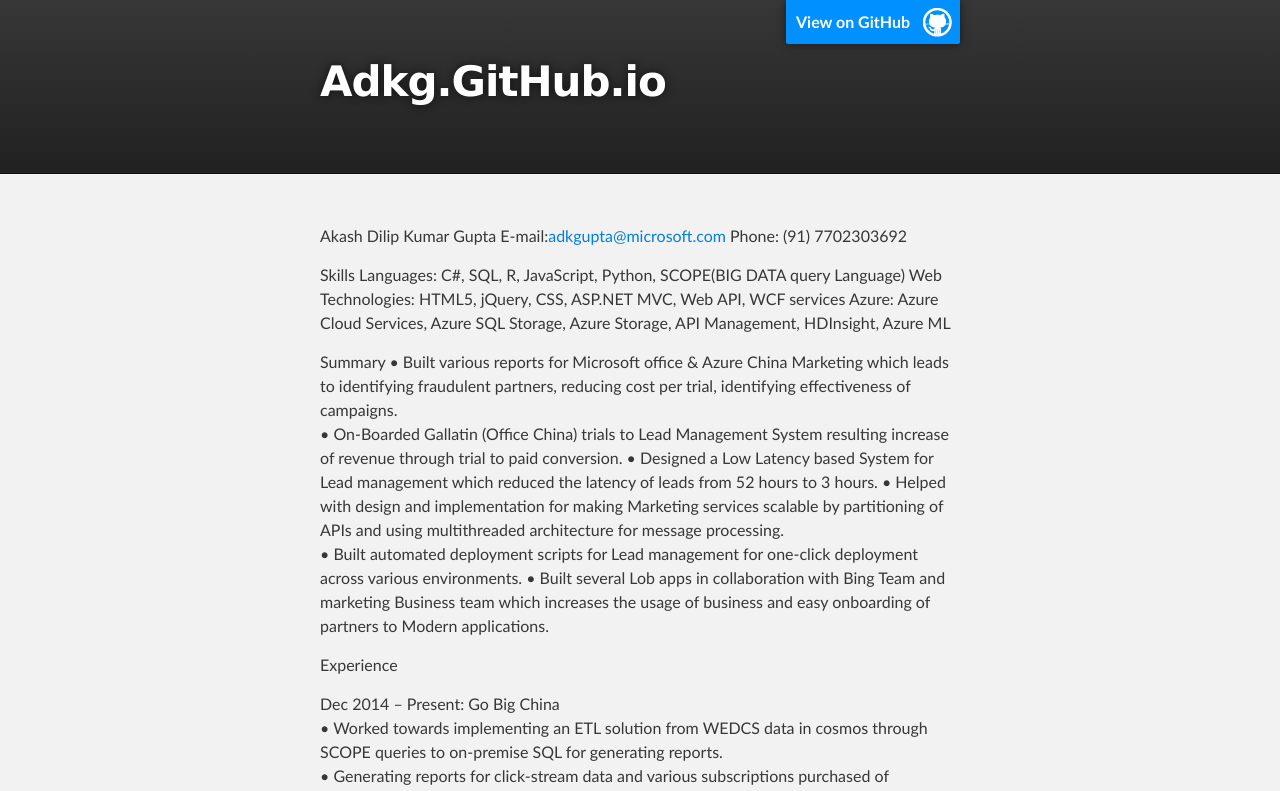
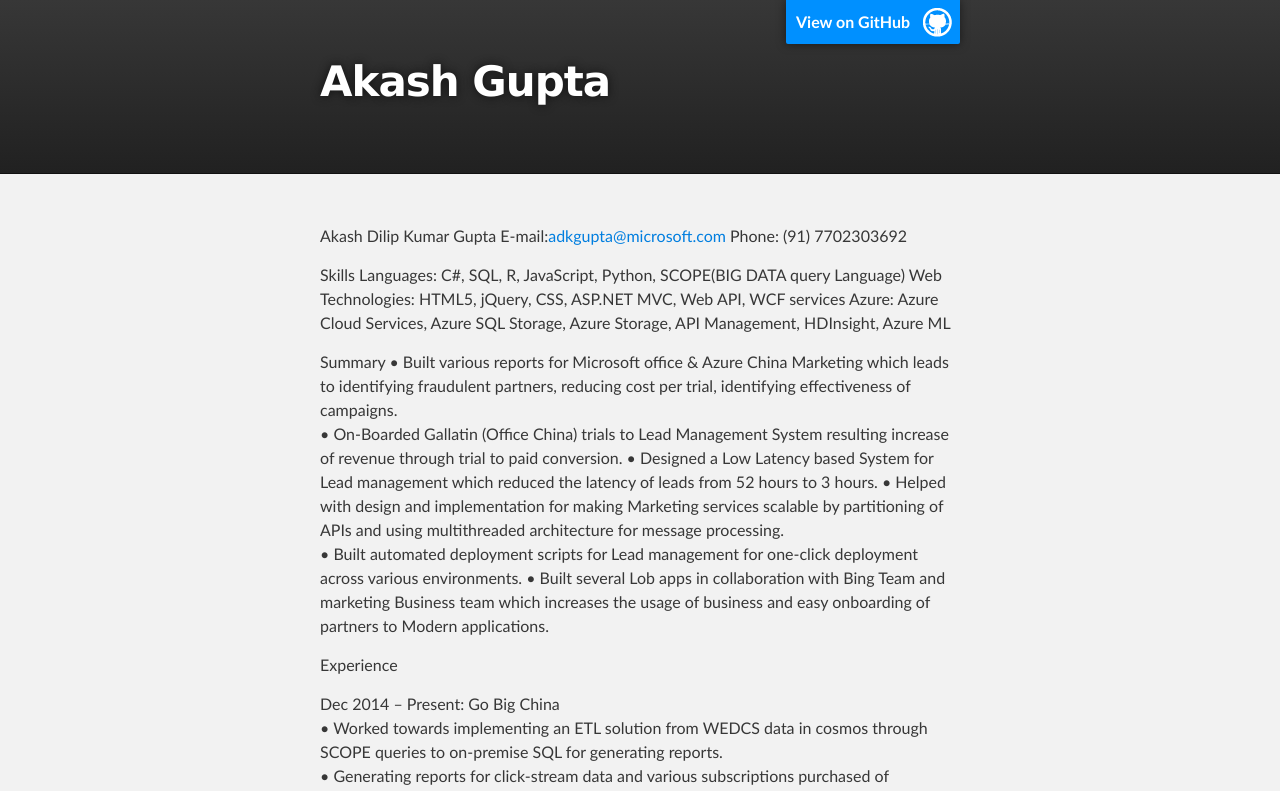
Before and after one commit to adkg/adkg.github.io, a plain HTML site: page index.html in a window 1280 px wide. Shown: the top 791 px of the page. Drawn offline with Linux system fonts and the light colour scheme.

Commit message:
Updating index.html

```diff
--- a/index.html
+++ b/index.html
@@ -18,7 +18,7 @@
         <header class="inner">
           <a id="forkme_banner" href="https://github.com/adkg">View on GitHub</a>
 
-          <h1 id="project_title">Adkg.GitHub.io</h1>
+          <h1 id="project_title">Akash Gupta</h1>
           <h2 id="project_tagline"></h2>
 
         </header>
```
